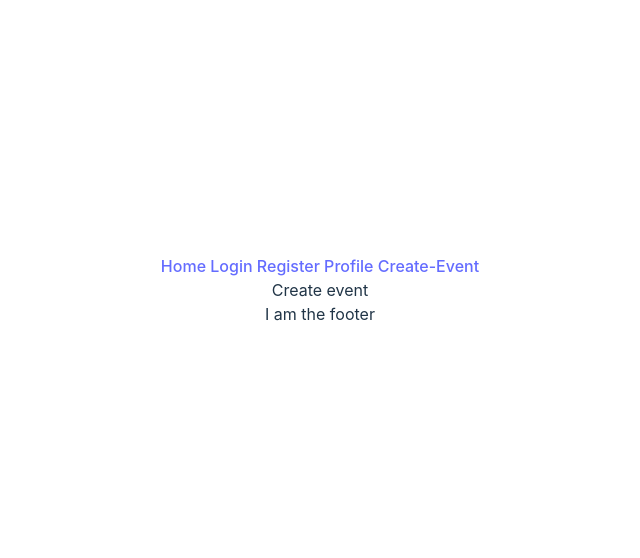
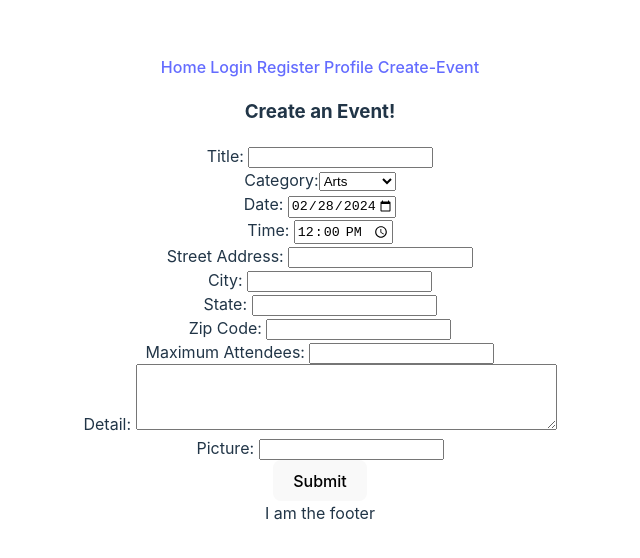
Before and after one commit to Sarveshreg/deployTest, a React (Vite) app in the folder Client/: page /createevent in a window 1280 px wide. Shown: the part 110-668 px from the top of the page, without its empty margins (320-960 px from the left). Built offline with nearby package versions, Linux system fonts and the light colour scheme.

Commit message:
login and add event from complete

```diff
--- a/Client/src/components/UserComponent/Createevent.jsx
+++ b/Client/src/components/UserComponent/Createevent.jsx
@@ -1,8 +1,92 @@
-import React from 'react'
+import React, { useState } from 'react'
 
 function Createevent() {
+
+  //get current date and use it to set the minimum date limit on the calender
+  let today=new Date();
+  let monthPlaceholder="";
+  if(today.getMonth()<10){monthPlaceholder="0"}
+  let startDate=today.getFullYear()+"-"+monthPlaceholder+(today.getMonth()+1)+"-"+today.getDate();
+
+  //declare all the state variable
+  let[title,setTitle]=useState("");
+  let[category,setCategory]=useState("Arts");
+  let[eventDate,setEventDate]=useState(startDate);
+  let[eventTime,setEventTime]=useState("12:00");
+  let[street,setStreet]=useState("");
+  let[city,setCity]=useState("");
+  let[eventState,setEventState]=useState("");
+  let[zipCode,setZipCode]=useState("");
+  let[maxAttendees,setMaxAttendees]=useState();
+  let[detail,setDetail]=useState("");
+  let[picture,setPicture]=useState("");
+
+  let token="abc"; //remove this TEST!
+
+  //define a function to call when the form is submitted
+  async function EventSubmit(e){
+    e.preventDefault();
+    console.log(title, category, eventDate, eventTime, street, city, eventState, zipCode, maxAttendees,detail,picture)
+    try {
+      let response= await fetch("http://localhost:3000/api/event",{
+        method: "POST",
+        headers: {
+          "Content-Type" : "application/json",
+          "Authorization" : `Bearer ${token}`     //provide the token
+        },
+        body: JSON.stringify({
+          category: category,
+          Date: eventDate,
+          Street: street,
+          City: city,
+          State: eventState,
+          ZipCode: zipCode,
+          EventTitle: title,
+          Details: detail,
+          MaximumAttendies: maxAttendees,
+          Picture: picture
+        })
+      })
+      let result= await response.json();
+      console.log(result);
+    } catch (error) {
+      console.error(error);
+    }
+  }
+
+
   return (
-    <div>Create event</div>
+
+    <div>
+      <h3>Create an Event!</h3>
+      <form>
+        <label>Title: <input type="text" value={title} onChange={(e)=>setTitle(e.target.value)} /></label><br />
+        <label>Category:
+          <select value={category} onChange={(e)=>setCategory(e.target.value)}>
+            <option value="ARTS">Arts</option>
+            <option value="SCIENCE">Science</option>
+            <option value="SPORTS">Sports</option>
+            <option value="TRAVEL">Travel</option>
+            <option value="FOOD">Food</option>
+            <option value="MUSICS">Musics</option>
+            <option value="RELIGIOUS">Religious</option>
+            <option value="POLITICAL">Political</option>
+          </select>
+        </label><br />
+        <label>Date: <input type="date" min={startDate} max="2030-12-12" value={eventDate} onChange={(e)=>setEventDate(e.target.value)}/></label><br />
+        <label>Time: <input type="time" value={eventTime} onChange={(e)=>setEventTime(e.target.value)} /></label><br />
+        <label>Street Address: <input type="text" value={street} onChange={(e)=>setStreet(e.target.value)} /></label><br />
+        <label>City: <input type="text" value={city} onChange={(e)=>setCity(e.target.value)} /></label><br />
+        <label>State: <input type="text" value={eventState} onChange={(e)=>setEventState(e.target.value)}/></label><br />
+        <label>Zip Code: <input type="text" value={zipCode} onChange={(e)=>setZipCode(e.target.value)} /></label><br />
+        <label>Maximum Attendees: <input type="number" value={maxAttendees} min={1} onChange={(e)=>setMaxAttendees(e.target.value)}/></label><br />
+        <label>Detail: <textarea rows={4} cols={50} value={detail} onChange={(e)=>setDetail(e.target.value)} /></label><br />
+        <label> Picture: <input type="text" value={picture} onChange={(e)=>setPicture(e.target.value)}/></label><br />
+        <button onClick={(e)=>EventSubmit(e)}>Submit</button>
+
+      </form>
+    </div>
+
   )
 }
 
--- a/Client/src/components/UserComponent/Login.jsx
+++ b/Client/src/components/UserComponent/Login.jsx
@@ -1,8 +1,62 @@
-import React from 'react'
+import React, { useState } from 'react'
+
 
 function Login() {
+
+  let[email,setEmail]=useState("");
+  let[password,setPassword]=useState("");
+  let[credentialError, setCredentialError]=useState(false);
+  let[serverError, setServerError]=useState(false);
+
+
+  async function handleSubmit(e){
+
+    e.preventDefault();
+    setCredentialError(false);setServerError(false);
+    console.log("button clicked!");
+
+    //check to see if email and password meets all the parameters
+    let emailPattern=/[a-z0-9!#$%&'*+/=?^_`{|}~-]+(?:\.[a-z0-9!#$%&'*+/=?^_`{|}~-]+)*@(?:[a-z0-9](?:[a-z0-9-]*[a-z0-9])?\.)+[a-z0-9](?:[a-z0-9-]*[a-z0-9])?/
+    if((!emailPattern.test(email)) || (password.length<4)){
+      console.log("invalid email or password");
+      setPassword("");
+      setCredentialError(true);
+      return null;
+    }
+
+    //make a call to the backend to login the user and get a token. Set the token in redux state
+    try {
+      let response= await fetch ("http://localhost:3000/api/user/login",{
+        method: "POST",
+        header:{
+          "Content-Type": "application/json",
+        },
+        body: JSON.stringify({
+          email:email,
+          password: password
+        })
+      })
+      let result= await response.json();
+      console.log("result",result);
+    } catch (error) {
+      console.error("error:",error);
+      setServerError(true);setPassword("");   //reset the password field
+    }
+  }
+
+
   return (
-    <div>Login</div>
+
+    <div>
+      <form>
+        <label >Email: <input type="text" onChange={(e)=>setEmail(e.target.value)} placeholder='email' value={email} /></label>
+        <label > Password: <input type="password" onChange={(e)=>setPassword(e.target.value)} value={password} /></label>
+        <button onClick={(e)=>handleSubmit(e)}>Submit</button>
+        {credentialError && <p>Invalid email or password entered!</p>}
+        {serverError && <p>Unable to connect to the server!</p>}
+      </form>
+    </div>
+
   )
 }
 
```
Also changed, not shown: 2 other files (tests, documents, lock files or other folders).
